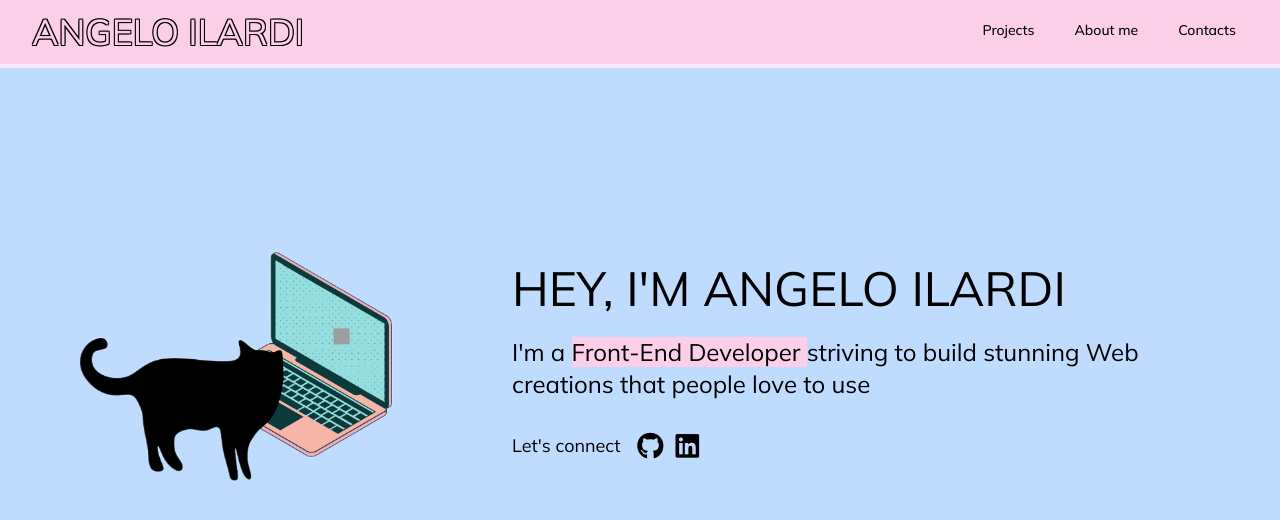
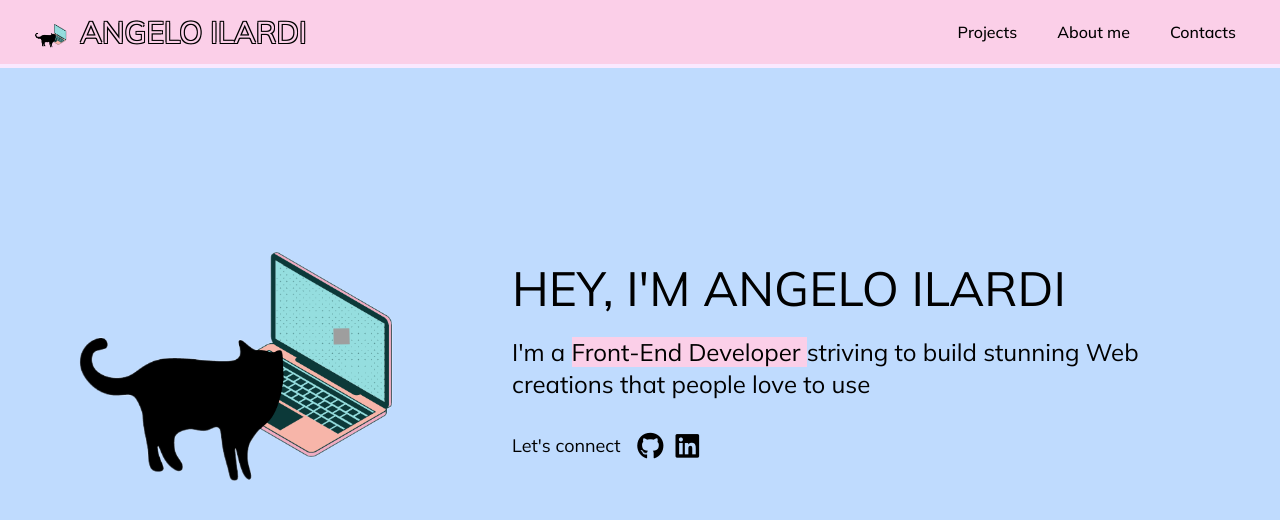
Before and after one commit to angeloilardi/new-portfolio, a Next.js app: page / in a window 1280 px wide. Shown: the top 520 px of the page. Built offline with nearby package versions, Linux system fonts and the light colour scheme; grey boxes are pictures that could not be loaded.

Commit message:
navbar fixes

```diff
--- a/app/components/Navbar.tsx
+++ b/app/components/Navbar.tsx
@@ -4,6 +4,7 @@ import { Bars3Icon, XMarkIcon } from "@heroicons/react/24/outline";
 import Link from "next/link";
 import "./../globals.css";
 import { usePathname } from "next/navigation";
+import Image from "next/image";
 
 const navigation = [
   { name: "Projects", href: "/projects", current: true },
@@ -24,11 +25,11 @@ export default function Navbar() {
     >
       {({ open }) => (
         <>
-          <div className="mx-auto max-w-7xl px-2 sm:px-6 lg:px-8">
+          <div className="mx-auto px-2 sm:px-6 lg:px-8">
             <div className="relative flex h-16 items-center justify-between">
-              <div className="absolute inset-y-0 left-0 flex items-center sm:hidden">
+              <div className="absolute inset-y-0 left-0 flex items-center sm:hidden m">
                 {/* Mobile menu button*/}
-                <Disclosure.Button className="inline-flex items-center justify-center rounded-md p-2 text-gray-400 hover:bg-gray-700 hover:text-white focus:outline-none focus:ring-2 focus:ring-inset focus:ring-white">
+                <Disclosure.Button className="inline-flex items-center justify-center rounded-md p-2 text-gray-400  hover:text-black focus:outline-none focus:ring-2 focus:ring-inset focus:ring-gray-400">
                   <span className="sr-only">Open main menu</span>
                   {open ? (
                     <XMarkIcon className="block h-6 w-6" aria-hidden="true" />
@@ -38,8 +39,12 @@ export default function Navbar() {
                 </Disclosure.Button>
               </div>
               <div className="flex flex-1 items-center justify-center sm:items-stretch sm:justify-start">
-                <div className="flex flex-shrink-0 items-center">
-                  <a className="outline-text text-pink-200 text-4xl" href="/">
+                <div className="flex items-center gap-2 ml-10 md:ml-0">
+                  <Image src="/cat.png" alt="" height={40} width={40} />
+                  <a
+                    className="outline-text text-pink-200 sm:text-3xl text-2xl"
+                    href="/"
+                  >
                     ANGELO ILARDI
                   </a>
                 </div>
@@ -51,9 +56,9 @@ export default function Navbar() {
                         href={item.href}
                         className={classNames(
                           pathname === item.href
-                            ? "bg-blue-500 text-white"
-                            : "text-black hover:bg-blue-400 hover:text-white",
-                          "rounded-md px-3 py-2 text-sm font-medium dark:text-pink-200 dark:hover:bg-pink-200 dark:hover:text-slate-800"
+                            ? "border border-black"
+                            : "hover:tracking-widest font-bold",
+                          "rounded-md px-3 py-2 text-sm md:text-base font-medium dark:text-pink-200 dark:hover:bg-pink-200 dark:hover:text-slate-800"
                         )}
                         aria-current={item.current ? "page" : undefined}
                       >
@@ -82,8 +87,8 @@ export default function Navbar() {
                     href={item.href}
                     className={classNames(
                       pathname === item.href
-                        ? "bg-blue-500 text-white"
-                        : "text-black hover:bg-blue-400 hover:text-white",
+                        ? "border border-black"
+                        : "text-black hover:pl-5",
                       "block rounded-md px-3 py-2 text-base font-medium"
                     )}
                     aria-current={item.current ? "page" : undefined}
```
